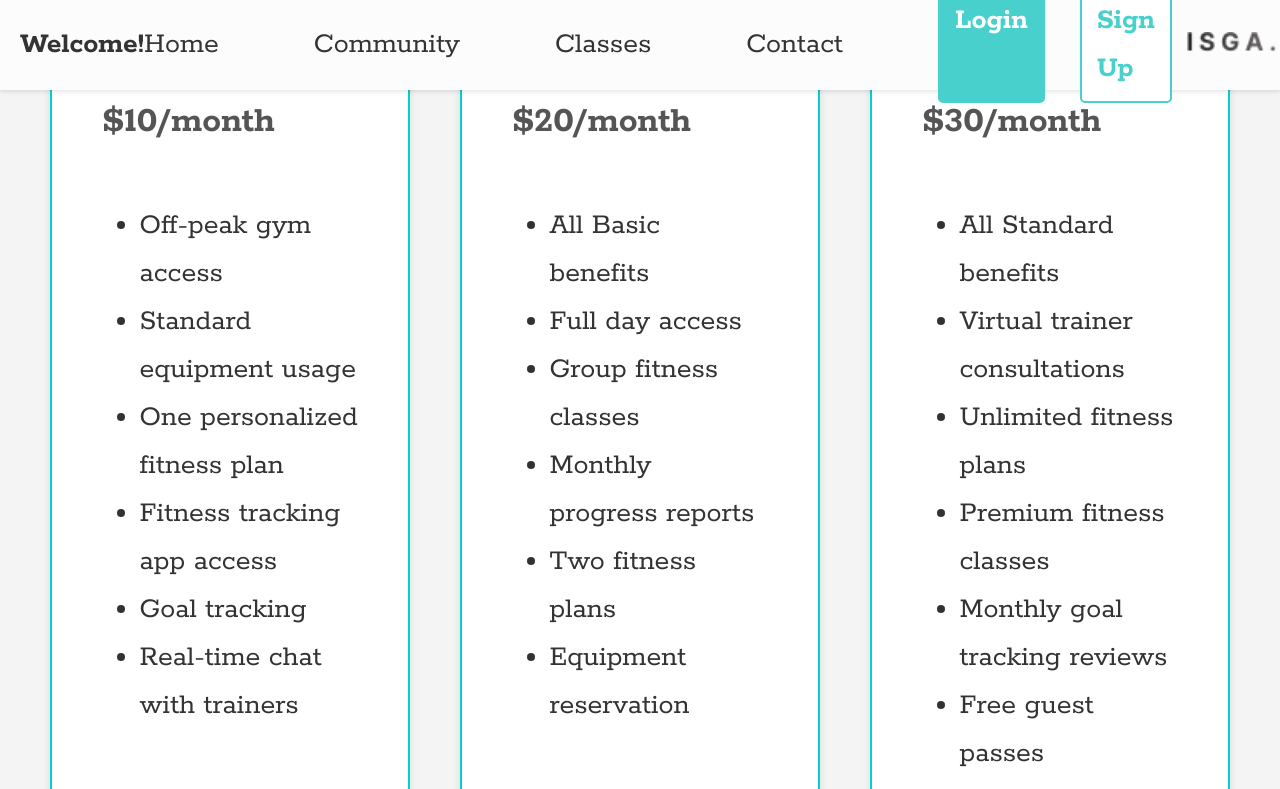
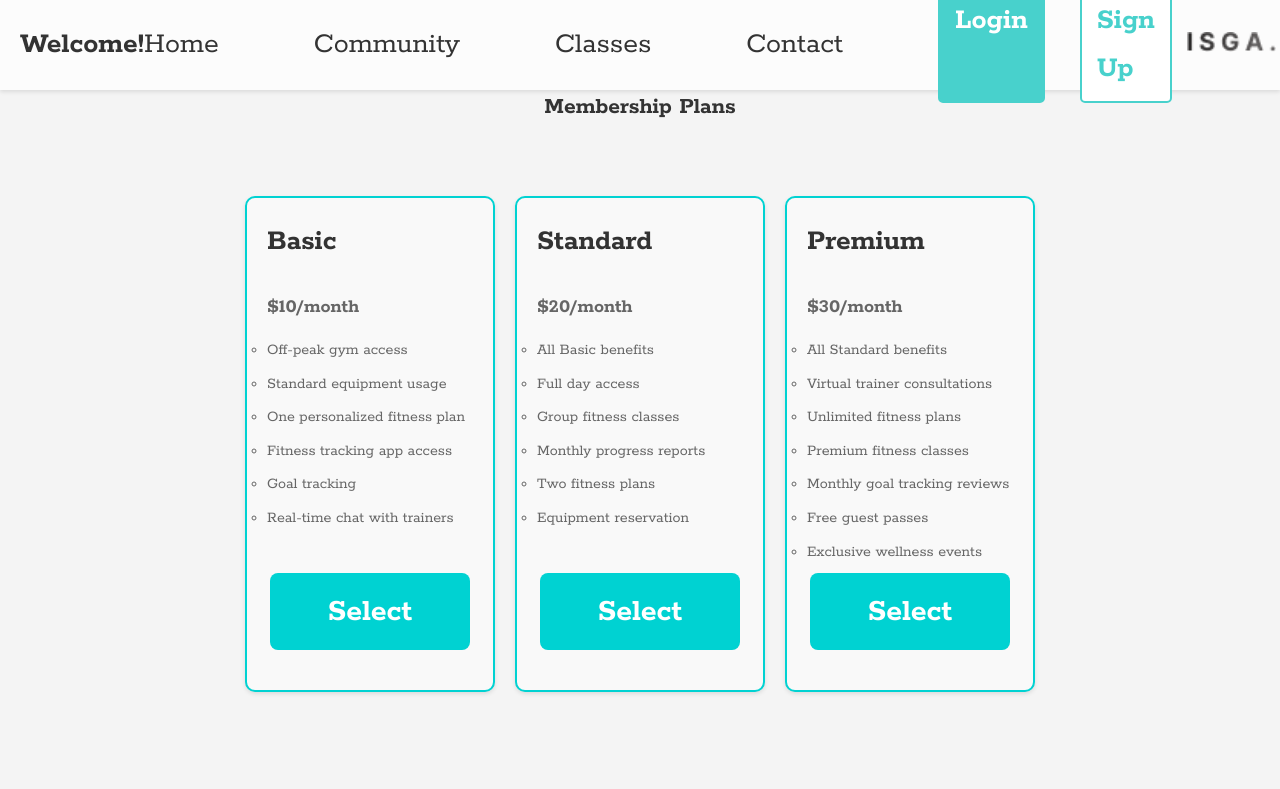
Before and after one commit to quokkaprruk/fitness-app, a React (Vite) app in the folder client/: page /pricing in a window 1280 px wide. Shown: the top 789 px of the page. Built offline with nearby package versions, Linux system fonts and the light colour scheme.

Commit message:
added cards to membership managememt

```diff
--- a/client/src/pages/ManageMembership.jsx
+++ b/client/src/pages/ManageMembership.jsx
@@ -55,6 +55,50 @@
           </button>
         </div>
       )}
+
+      <div className="pricing-container">
+        <div className="pricing-grid">
+          <div className={`pricing-card ${membership === "Basic" ? "selected" : ""}`}>
+            <h3>Basic</h3>
+            <p>$10/month</p>
+            <ul>
+              <li>Off-peak gym access</li>
+              <li>Standard equipment usage</li>
+              <li>One personalized fitness plan</li>
+              <li>Fitness tracking app access</li>
+              <li>Goal tracking</li>
+              <li>Real-time chat with trainers</li>
+            </ul>
+          </div>
+
+          <div className={`pricing-card ${membership === "Standard" ? "selected" : ""}`}>
+            <h3>Standard</h3>
+            <p>$20/month</p>
+            <ul>
+              <li>All Basic benefits</li>
+              <li>Full day access</li>
+              <li>Group fitness classes</li>
+              <li>Monthly progress reports</li>
+              <li>Two fitness plans</li>
+              <li>Equipment reservation</li>
+            </ul>
+          </div>
+
+          <div className={`pricing-card ${membership === "Premium" ? "selected" : ""}`}>
+            <h3>Premium</h3>
+            <p>$30/month</p>
+            <ul>
+              <li>All Standard benefits</li>
+              <li>Virtual trainer consultations</li>
+              <li>Unlimited fitness plans</li>
+              <li>Premium fitness classes</li>
+              <li>Monthly goal tracking reviews</li>
+              <li>Free guest passes</li>
+              <li>Exclusive wellness events</li>
+            </ul>
+          </div>
+        </div>
+      </div>
     </div>
   );
 };
--- a/client/src/pages/styles/Membership.css
+++ b/client/src/pages/styles/Membership.css
@@ -8,7 +8,7 @@
 }
 
 .membership-container {
-  max-width: 500px;
+  max-width: 900px; /* Increase width to accommodate the cards in a row */
   margin: 50px auto;
   padding: 20px;
   background-color: white;
@@ -19,13 +19,13 @@
 
 .manage-heading {
   color: #333;
-  font-size: 28px;
+  font-size: 40px;
   font-weight: bold;
   margin-bottom: 20px;
 }
 
 .manage-para {
-  font-size: 18px;
+  font-size: 25px;
   color: #666;
 }
 
@@ -37,7 +37,11 @@
 }
 
 /* General Button Styles */
-.membership-button {
+.membership-button,
+.upgrade-btn,
+.downgrade-btn,
+.cancel-btn,
+.rejoin-btn {
   padding: 10px 20px;
   border: none;
   border-radius: 5px;
@@ -48,53 +52,123 @@
 }
 
 /* Cancel Button */
-.cancel-button {
+.cancel-btn {
+  font-size:25px;
   background-color: #ff6347;
   color: white;
   border: 2px solid #ff6347;
 }
 
-.cancel-button:hover {
+.cancel-btn:hover {
   background-color: #ff4500;
   border-color: #ff4500;
   transform: scale(1.05);
 }
 
 /* Upgrade Button */
-.upgrade-button {
+.upgrade-btn {
+  font-size:25px;
   background-color: #32cd32;
   color: white;
   border: 2px solid #32cd32;
 }
 
-.upgrade-button:hover {
+.upgrade-btn:hover {
   background-color: #28a745;
   border-color: #28a745;
   transform: scale(1.05);
 }
 
 /* Downgrade Button */
-.downgrade-button {
+.downgrade-btn {
+  font-size:25px;
   background-color: #007bff;
   color: white;
   border: 2px solid #007bff;
 }
 
-.downgrade-button:hover {
+.downgrade-btn:hover {
   background-color: #0056b3;
   border-color: #0056b3;
   transform: scale(1.05);
 }
 
 /* Rejoin Button */
-.rejoin-button {
+.rejoin-btn {
   background-color: #ffcc00;
   color: black;
   border: 2px solid #ffcc00;
 }
 
-.rejoin-button:hover {
+.rejoin-btn:hover {
   background-color: #e6b800;
   border-color: #e6b800;
   transform: scale(1.05);
 }
+
+/* Pricing Section */
+.plans-heading {
+  color: #333;
+  font-size: 24px;
+  font-weight: bold;
+  margin-top: 30px;
+  margin-bottom: 20px;
+}
+
+.pricing-container {
+  display: flex; /* Use flexbox to arrange cards in a row */
+  justify-content: center; /* Center the cards horizontally */
+  gap: 20px; /* Add some space between the cards */
+  margin-top: 20px;
+}
+
+.pricing-grid {
+  display: flex;
+  gap: 20px;
+}
+
+.pricing-card {
+  flex: 1; /* Allow cards to grow and fill the available space */
+  min-width: 250px; /* Set a minimum width for each card */
+  padding: 20px;
+  background-color: #f9f9f9;
+  border-radius: 10px;
+  box-shadow: 0 2px 4px rgba(0, 0, 0, 0.1);
+  text-align: left;
+  transition: transform 0.3s ease;
+}
+
+.pricing-card:hover {
+  transform: translateY(-5px);
+}
+
+.pricing-card h3 {
+  color: #333;
+  font-size: 30px;
+  font-weight: bold;
+  margin-bottom: 0px;
+}
+
+.pricing-card p {
+  color: #666;
+  font-size: 20px;
+  margin-bottom: 15px;
+}
+
+.pricing-card ul {
+  list-style-type: circle ;
+  padding: 0;
+  margin: 0;
+}
+
+.pricing-card li {
+  color: #666;
+  font-size: 16px;
+  margin-bottom: 8px;
+}
+
+/* Style for the selected card */
+.pricing-card.selected {
+  border: 3px solid #48d1cc; /* Blue border for the selected card */
+  box-shadow: 0 0 10px rgba(0, 123, 255, 0.5); /* Optional glow effect */
+}
```
